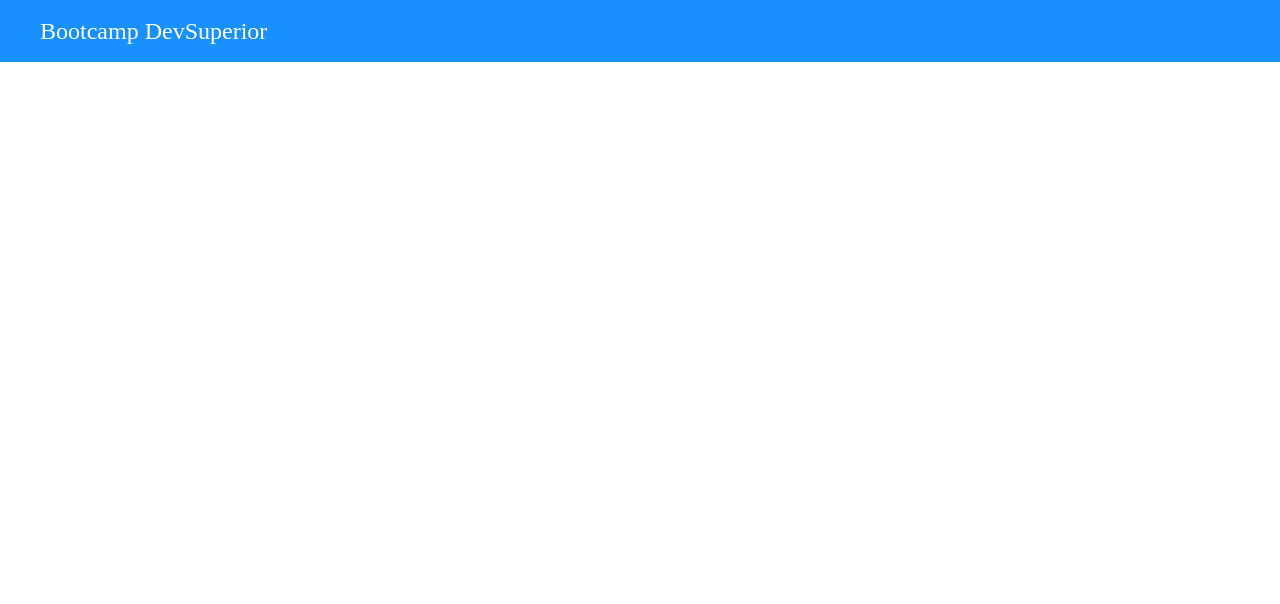
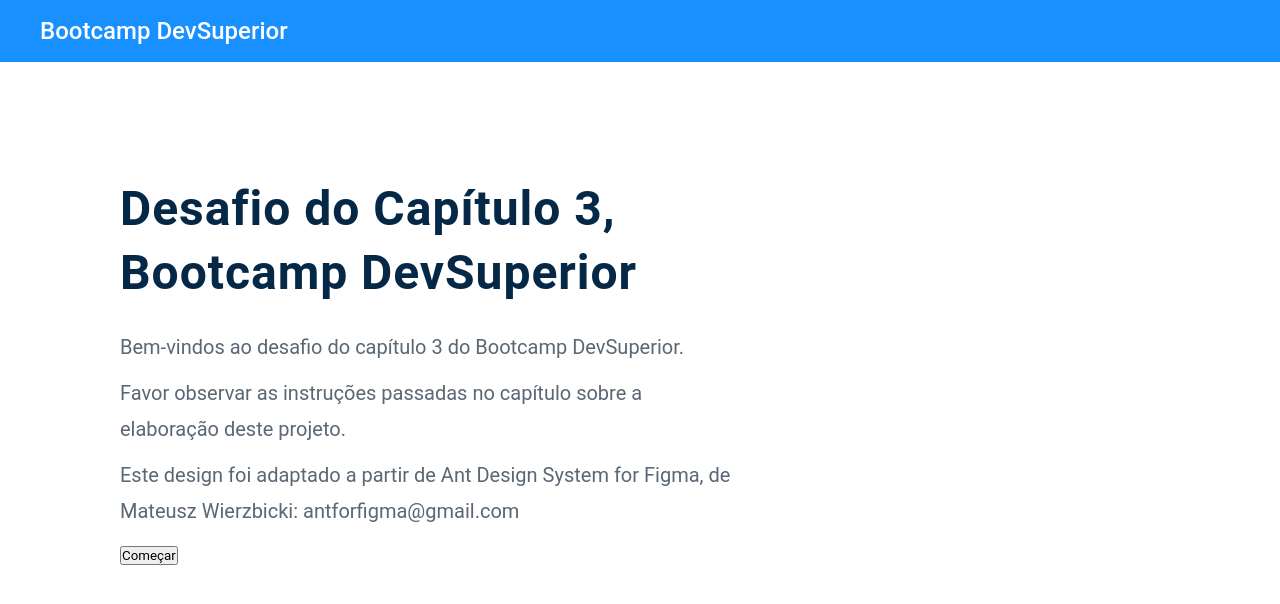
Before and after one commit to WilmarOliveira/github-user-search, a React (Create React App) app: page / in a window 1280 px wide. Shown: the top 604 px of the page. Built offline with nearby package versions, Linux system fonts and the light colour scheme.

Commit message:
Created Home

```diff
--- a/src/App.tsx
+++ b/src/App.tsx
@@ -1,9 +1,13 @@
 import Header from './core/components/Header';
+import Home from './pages/Home';
 import './app.css';
 
 const App = () => {
   return (
-    <Header />
+    <>
+      <Header />
+      <Home />
+    </>
   );
 }
 
--- a/src/app.css
+++ b/src/app.css
@@ -1,4 +1,5 @@
 * {
+    font-family: Roboto, sans-serif;
     margin: 0;
     padding: 0;
     box-sizing: border-box;
--- /dev/null
+++ b/src/pages/Home/index.tsx
@@ -0,0 +1,21 @@
+import './styles.css';
+
+const Home = () => {
+    return (
+        <div className="home-container" >
+            <div className="home-title" >
+                <h1>Desafio do Capítulo 3, Bootcamp DevSuperior</h1>
+            </div>
+            <div className="home-description" >
+                <p>Bem-vindos ao desafio do capítulo 3 do Bootcamp DevSuperior.</p>
+                <p>Favor observar as instruções passadas no capítulo sobre a elaboração deste projeto.</p>
+                <p>Este design foi adaptado a partir de Ant Design System for Figma, de Mateusz Wierzbicki: antforfigma@gmail.com</p>
+            </div>
+            <div className="home-button" >
+                <button>Começar</button>
+            </div>
+        </div>
+    );
+}
+
+export default Home;
--- /dev/null
+++ b/src/pages/Home/styles.css
@@ -0,0 +1,36 @@
+.home-container {
+    display: flex;
+    flex-direction: column;
+    padding-top: 115px;
+    padding-left: 120px;
+}
+
+.home-title {
+    width: 580px;
+}
+
+.home-title h1 {
+    color: #062847;
+    font-size: 48px;
+    line-height: 64px;
+    display: flex;
+    align-items: center;
+    letter-spacing: 0.02em;
+}
+
+.home-description {
+    margin-top: 24px;
+    width: 615px;
+    height: 216px;
+}
+
+.home-description p:nth-child(2) {
+    padding-top: 10px;
+    padding-bottom: 10px;
+}
+
+.home-description p {
+    font-size: 20px;
+    line-height: 36px;
+    color: #5A6774;
+}
```
